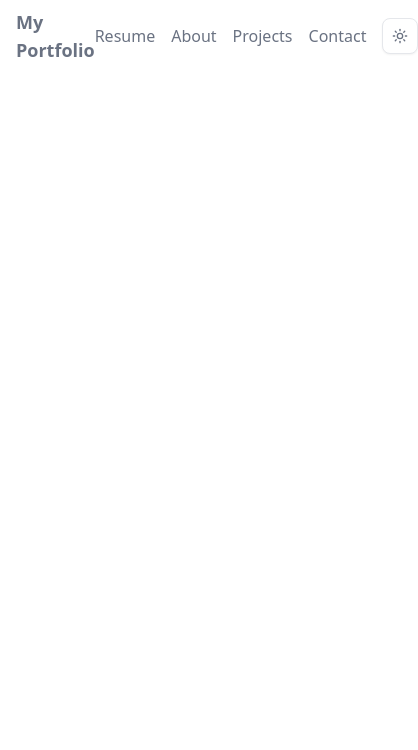
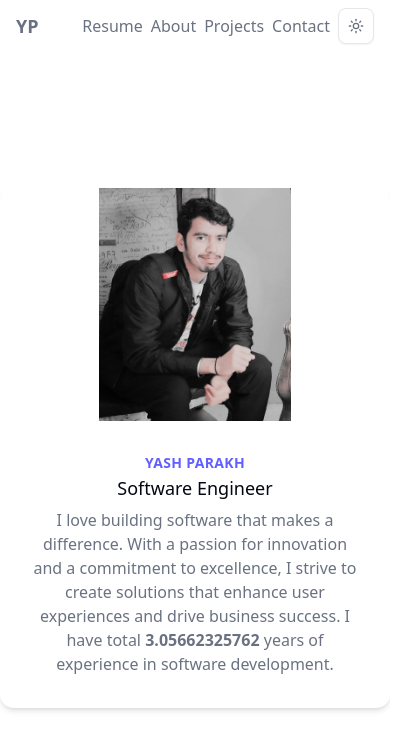
Before and after one commit to parakh-yash/parakh-yash.github.io, a Next.js app: page / in a window 390 px wide. Shown: the top 750 px of the page, 418 px wide, since content can reach past the window. Built offline with nearby package versions, Linux system fonts and the light colour scheme.

Commit message:
Added home layout

```diff
--- a/app/layout.tsx
+++ b/app/layout.tsx
@@ -11,7 +11,15 @@ export default function RootLayout({ children }: RootLayoutProps) {
   return (
     <>
       <html lang="en" suppressHydrationWarning>
-        <head />
+        <head>
+          <meta charSet="UTF-8" />
+          <meta
+            name="viewport"
+            content="width=device-width, initial-scale=1.0"
+          />
+          <title>Yash Parakh</title>
+          <link rel="icon" href="/favicon.ico" />
+        </head>
         <body className="h-screen">
           <ThemeProvider
             attribute="class"
--- a/app/page.tsx
+++ b/app/page.tsx
@@ -1,5 +1,39 @@
+import { Experience } from "@/data/personal-stats";
+import { name, title } from "@/data/me";
+
 export default function Home() {
   return (
-    <div className="flex-grow flex items-center justify-center text-center p-4"></div>
+    <div className="mx-auto my-auto overflow-hidden rounded-xl shadow-md ">
+      <div className="md:flex">
+        <div className="md:shrink-0">
+          <img
+            className="h-full w-48 object-cover md:h-full md:w-80 mx-auto"
+            src="yash.jpg"
+            alt="Modern building architecture"
+          />
+        </div>
+        <div className="p-8 max-w-103 flex flex-col justify-center items-center md:items-start">
+          <div className="text-sm font-semibold tracking-wide text-indigo-500 uppercase">
+            {name}
+          </div>
+          <a
+            href="#"
+            className="mt-1 block text-lg leading-tight font-medium hover:underline"
+          >
+            {title}
+          </a>
+          <p className="mt-2 text-gray-500 text-center md:text-start">
+            I love building software that makes a difference. With a passion for
+            innovation and a commitment to excellence, I strive to create
+            solutions that enhance user experiences and drive business success.
+            I have total{" "}
+            <b>
+              <Experience />
+            </b>{" "}
+            years of experience in software development.
+          </p>
+        </div>
+      </div>
+    </div>
   );
 }
--- a/components/nav-bar.tsx
+++ b/components/nav-bar.tsx
@@ -23,11 +23,11 @@ export default function Navbar() {
       <nav className="px-4 py-2 bg-background text-muted-foreground flex justify-between items-center">
         <Link href={"/"}>
           <h3 className="text-lg font-bold hover:text-[var(--foreground)] transition-colors">
-            My Portfolio
+            YP
           </h3>
         </Link>
 
-        <div className="flex items-center space-x-4">
+        <div className="flex items-center space-x-2">
           <NavItem href="/resume" label="Resume" />
           <NavItem href="/about" label="About" />
           <NavItem href="/projects" label="Projects" />
--- /dev/null
+++ b/data/me.js
@@ -0,0 +1,5 @@
+
+export const name = "Yash Parakh";
+export const title = "Software Engineer";
+export const email = "yashparakh234@gmail.com";
+export const location = "Madhya Pradesh, India";
--- /dev/null
+++ b/data/personal-stats.js
@@ -0,0 +1,39 @@
+'use client';
+import React, { useState, useEffect } from 'react';
+
+export const Age = () => {
+  const [age, setAge] = useState();
+
+  const tick = () => {
+    const divisor = 1000 * 60 * 60 * 24 * 365.2421897; // ms in an average year
+    const birthTime = new Date('2000-04-23T05:30:00');
+    setAge(((Date.now() - birthTime) / divisor).toFixed(11));
+  };
+
+  useEffect(() => {
+    const timer = setInterval(() => tick(), 25);
+    return () => {
+      clearInterval(timer);
+    };
+  }, []);
+  return <>{age}</>;
+};
+
+export const Experience = () => {
+  const [experience, setExperience] = useState();
+
+  const tick = () => {
+    const divisor = 1000 * 60 * 60 * 24 * 365.2421897; // ms in an average year
+    const startTime = new Date('2022-06-23T00:00:00');
+    setExperience(((Date.now() - startTime) / divisor).toFixed(11));
+  };
+
+  useEffect(() => {
+    const timer = setInterval(() => tick(), 25);
+    return () => {
+      clearInterval(timer);
+    };
+  }, []);
+
+  return <>{experience}</>;
+}
--- /dev/null
+++ b/data/resume.js
@@ -0,0 +1,7 @@
+
+const resume_data = {
+    name: "Yash Parakh",
+
+}
+
+export default resume_data;
```
Also changed, not shown: public/yash.jpg (added).
